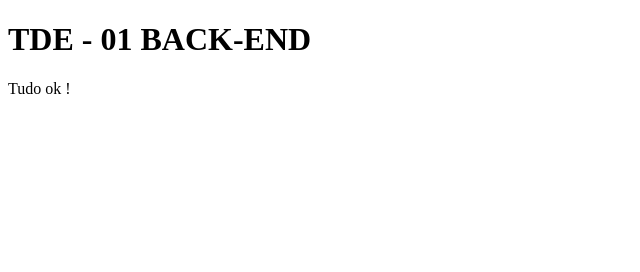
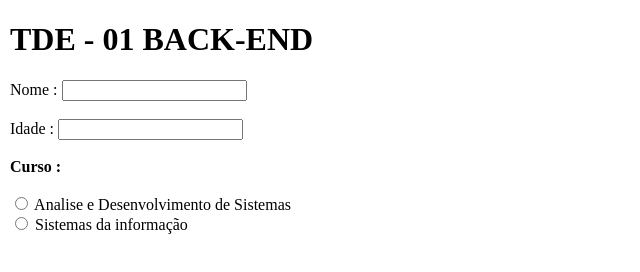
Before and after one commit to IRytson/Projetos, a plain HTML site: page Back-end/index.html in a window 1280 px wide. Shown: the whole page, without its empty margins (0-640 px from the left). Drawn offline with Linux system fonts and the light colour scheme.

Commit message:
Aperfeiçoamento

```diff
--- a/Back-end/index.html
+++ b/Back-end/index.html
@@ -7,7 +7,17 @@
     <title>TDE - 01 BACK-END </title>
 </head>
 <body>
+
+    <legend>
     <h1>TDE - 01 BACK-END</h1>
-    <p>Tudo ok !</p>
+    <form action="">
+       Nome : <input type="text" name="nome"><br><br>
+       Idade : <input type="number" name="idade"><br><br>
+       <strong>Curso : </strong><br><br>
+       <input type="radio" name="curso"> Analise e Desenvolvimento de Sistemas <br>
+       <input type="radio" name="curso"> Sistemas da informação  <br>
+     </legend>
+    </form>
+
 </body>
 </html>
```
